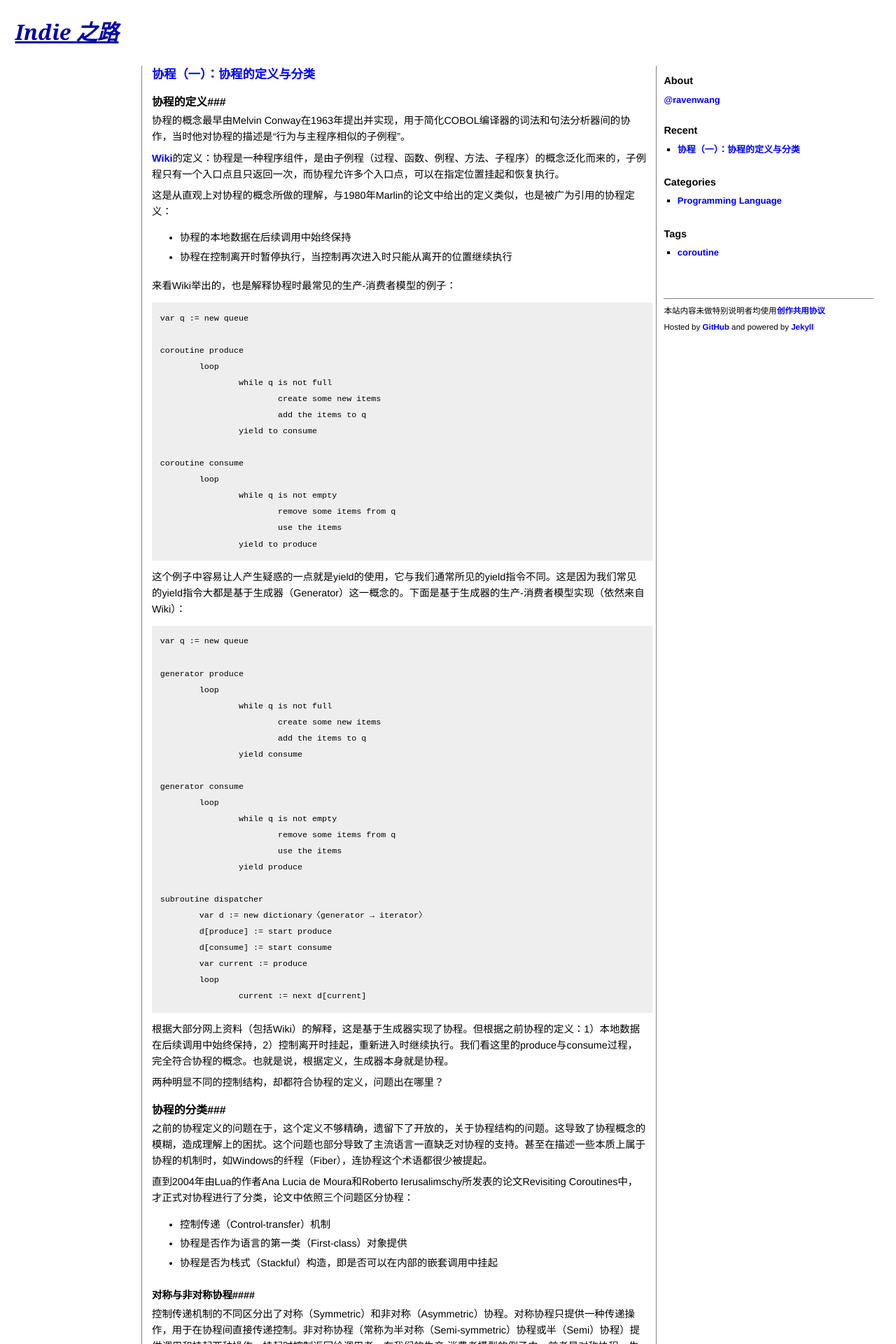
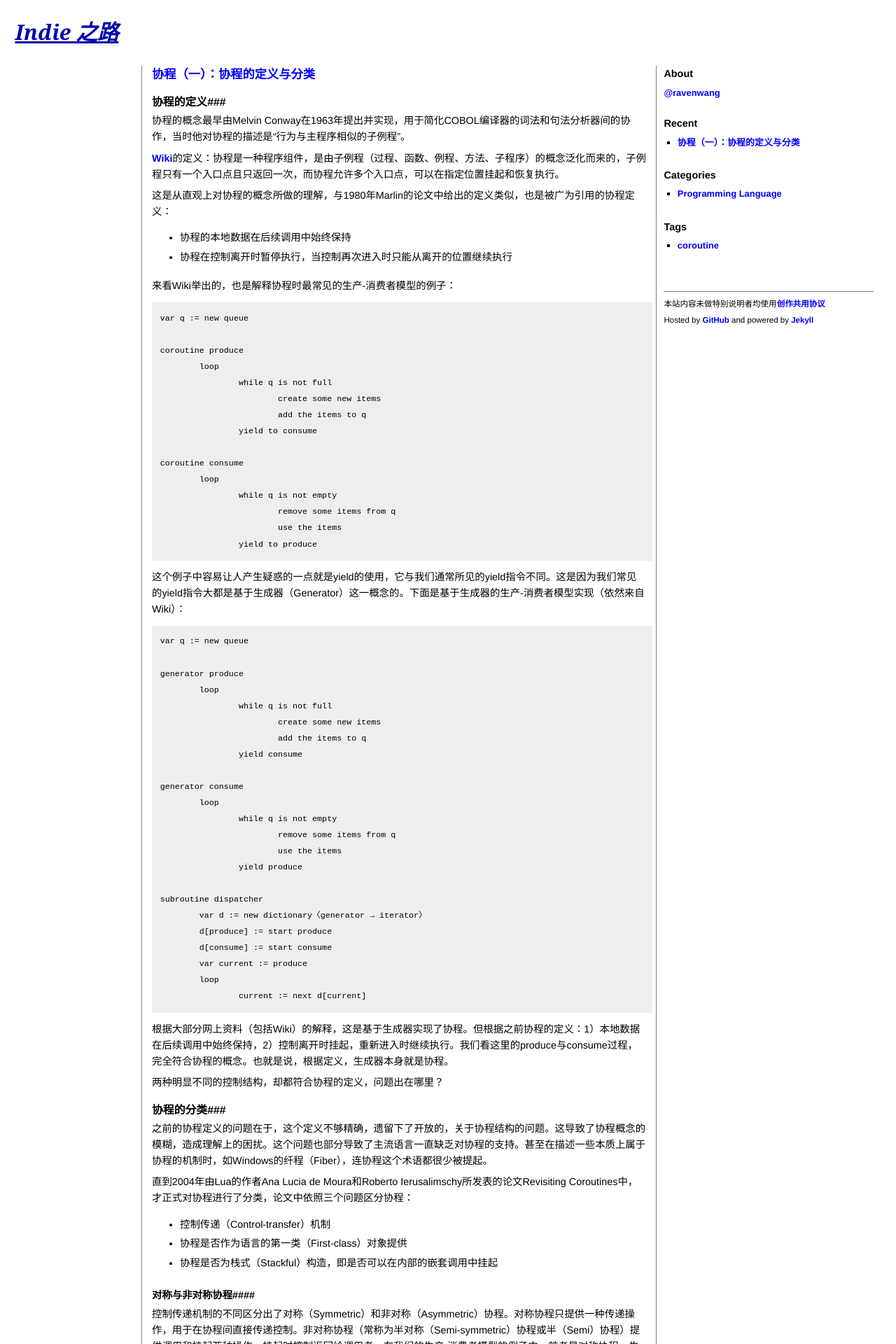
Before and after one commit to ravenwang/ravenwang.github.com, a Jekyll site: the page built from index.html, in a window 1280 px wide. Shown: the top 1920 px of the page at 70% size. Built offline with Jekyll 4.4.1, drawn with Linux system fonts in a browser that asks for light colours; Markdown is read by kramdown in place of the engine named in the settings.

Commit message:
adjust sidebar padding

```diff
--- a/css/common.css
+++ b/css/common.css
@@ -79,7 +79,7 @@ br {
 }
 #sidebar-left, #sidebar-right {
 	vertical-align: top;
-	padding: 10px;
+	padding: 0 10px;
 }
 #sidebar-left {
 	width: 160px;
```
